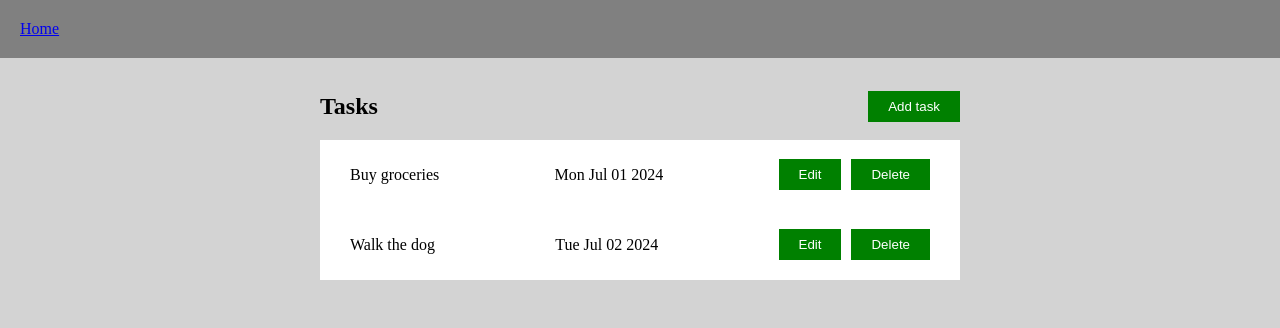
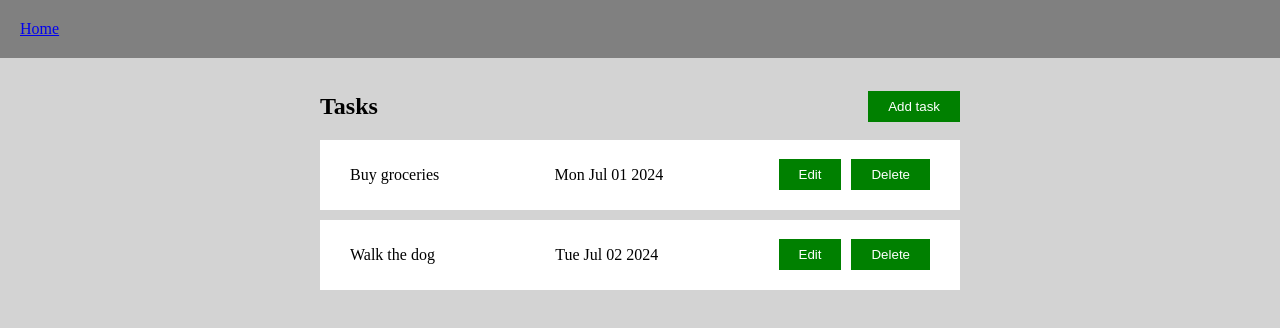
Before and after one commit to JaronZ/TodoAppAngular, an Angular app: page / in a window 1280 px wide. Shown: the top 328 px of the page. Built offline with nearby package versions, Linux system fonts and the light colour scheme.

Commit message:
feat(TodoList): add margin between items

```diff
--- a/src/app/todo/todo.css
+++ b/src/app/todo/todo.css
@@ -10,3 +10,7 @@
   padding: 0;
   margin: 0;
 }
+
+.todo-list > li {
+  margin-bottom: 10px;
+}
```
